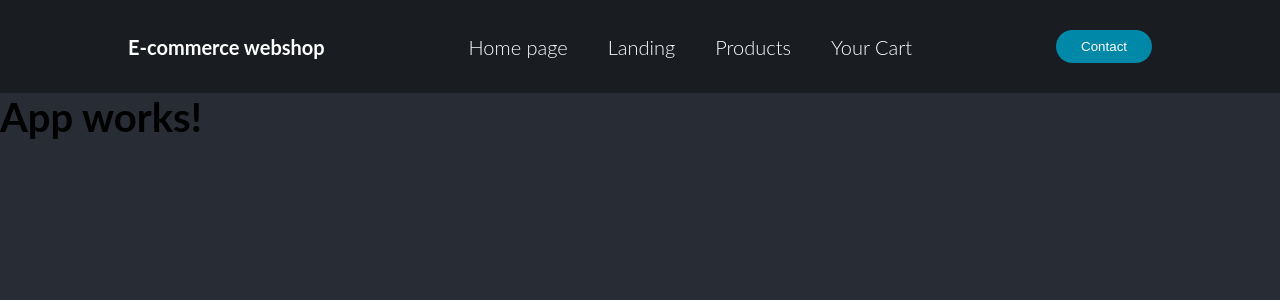
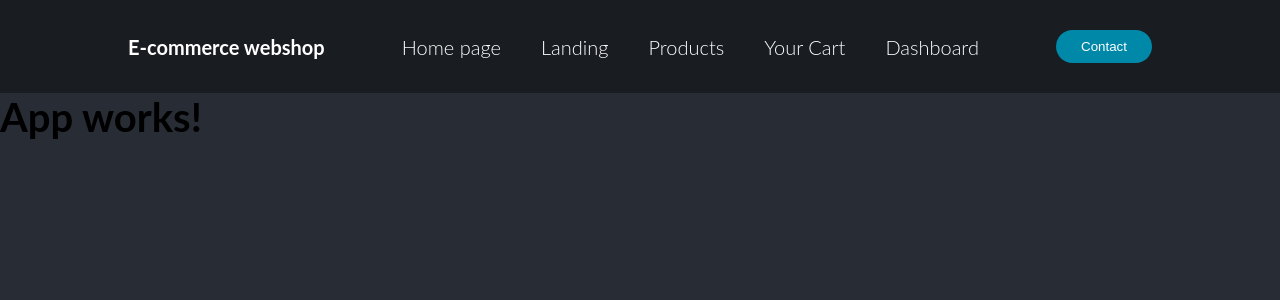
Before and after one commit to patrykmysiorski/e-commerce-webshop, a React (Create React App) app: page / in a window 1280 px wide. Shown: the top 300 px of the page. Built offline with nearby package versions, Linux system fonts and the light colour scheme.

Commit message:
add admin dashboard

```diff
--- a/src/constants/routing.ts
+++ b/src/constants/routing.ts
@@ -2,6 +2,7 @@ import App from "../components/App";
 import LandingPage from "../components/LandingPage";
 import Products from "../components/Products";
 import Cart from "../components/Cart";
+import Dashboard from "../components/admin/Dashboard";
 
 export const ROUTING = [
     {
@@ -23,5 +24,10 @@ export const ROUTING = [
         linkTo: "/cart",
         buttonName: "Your Cart",
         component: Cart
+    },
+    {
+        linkTo: "/admin_dashboard",
+        buttonName: "Dashboard",
+        component: Dashboard
     }
 ];
```
